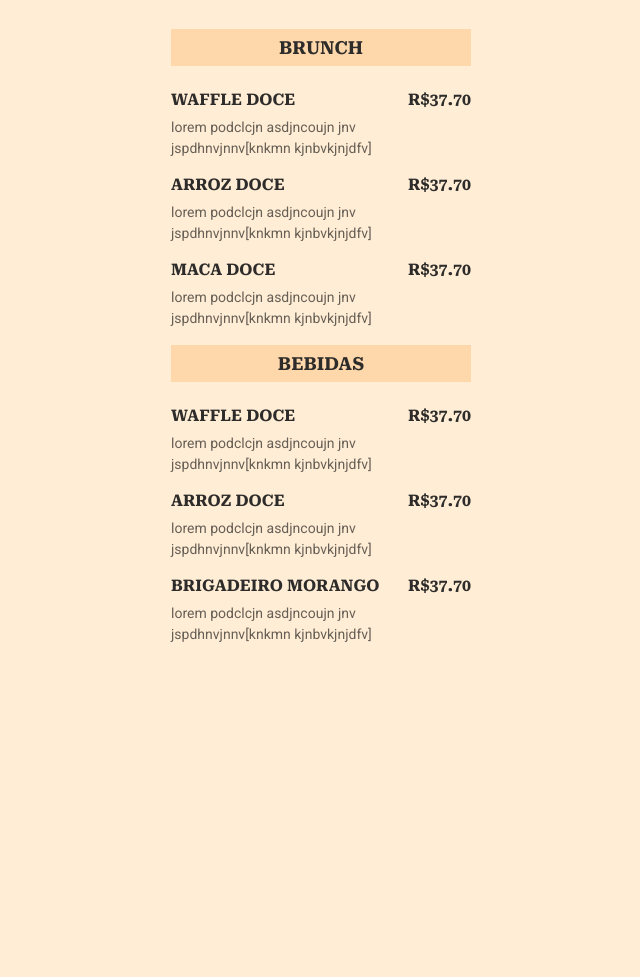
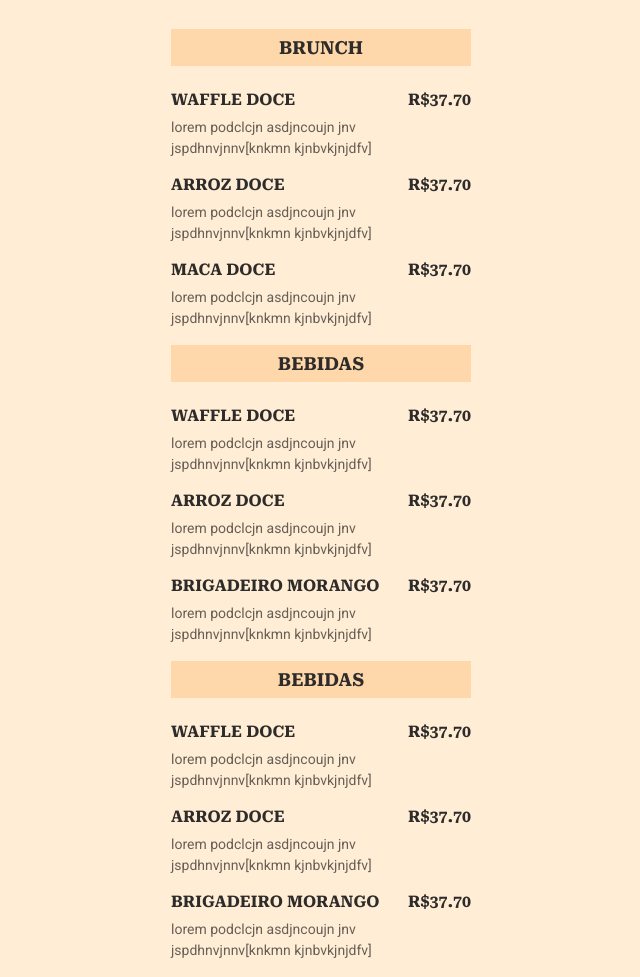
Before and after one commit to VandoGama/maratonaexplore3, a plain HTML site: page index.html in a window 1280 px wide. Shown: the part 93-1070 px from the top of the page, without its empty margins (319-959 px from the left). Before the commit the page ends 800 px from the top, so only its background shows below. Drawn offline with Linux system fonts and the light colour scheme.

Commit message:
Menu atualizado adicionado novo

```diff
--- a/index.html
+++ b/index.html
@@ -95,6 +95,46 @@
         </li>
       </ul>
     </section>
+    <section>
+      <h2>BEBIDAS</h2>
+      <ul>
+        <li>
+          <div class="details">
+            <h3>WAFFLE DOCE</h3>
+            <p class="description">lorem podclcjn asdjncoujn jnv jspdhnvjnnv[knkmn
+              kjnbvkjnjdfv]
+
+            </p>
+          </div>
+          <strong class="price">
+            R$37.70
+          </strong>
+        </li>
+        <li>
+          <div class="details">
+            <h3>ARROZ DOCE</h3>
+            <p class="description">lorem podclcjn asdjncoujn jnv jspdhnvjnnv[knkmn
+              kjnbvkjnjdfv]
+            </p>
+          </div>
+          <strong class="price">
+            R$37.70
+          </strong>
+        </li>
+        <li>
+          <div class="details">
+            <h3>BRIGADEIRO MORANGO</h3>
+            <p class="description">lorem podclcjn asdjncoujn jnv jspdhnvjnnv[knkmn
+              kjnbvkjnjdfv]
+
+            </p>
+          </div>
+          <strong class="price">
+            R$37.70
+          </strong>
+        </li>
+      </ul>
+    </section>
 
   </body>
 </html>
```
